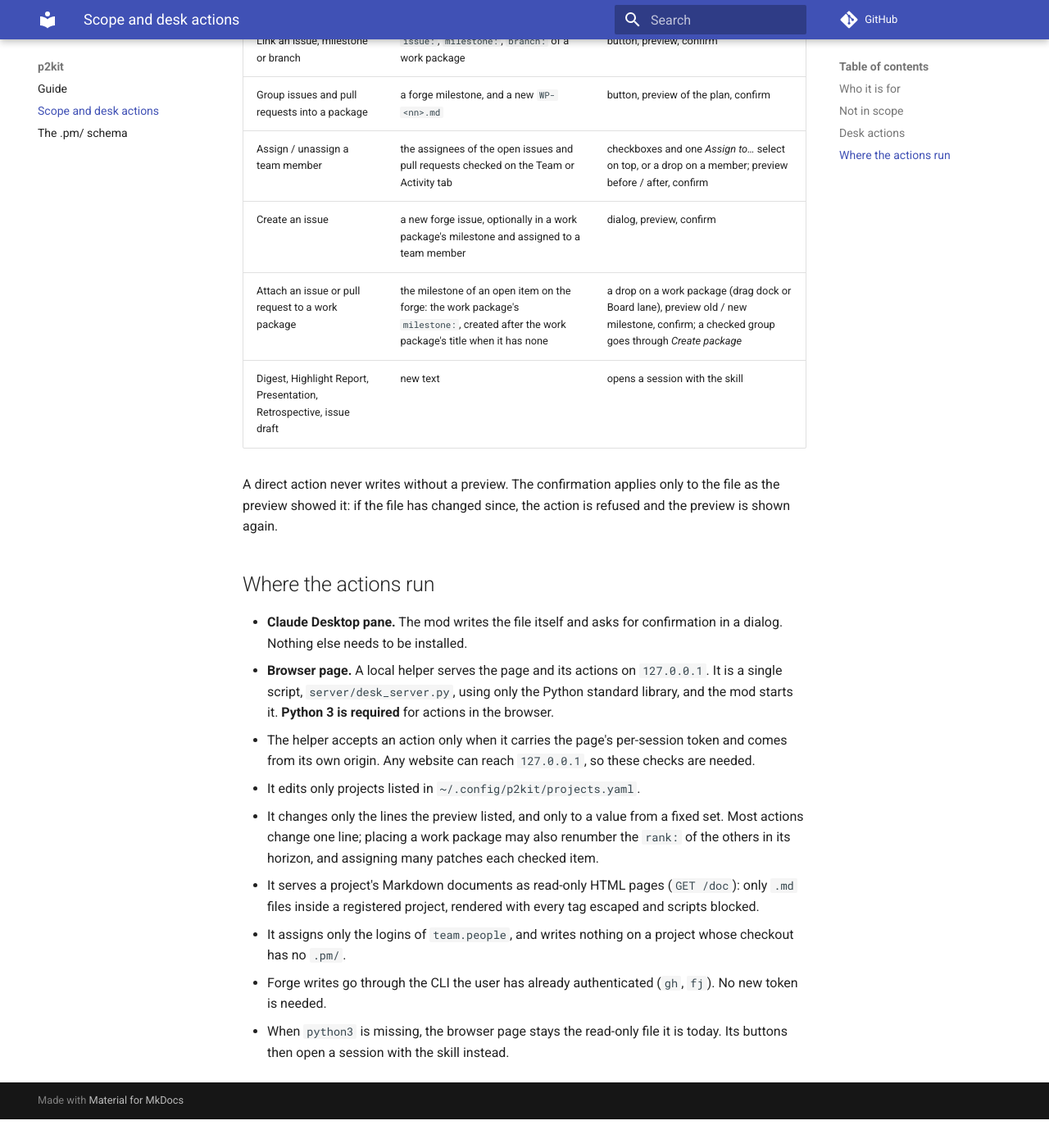
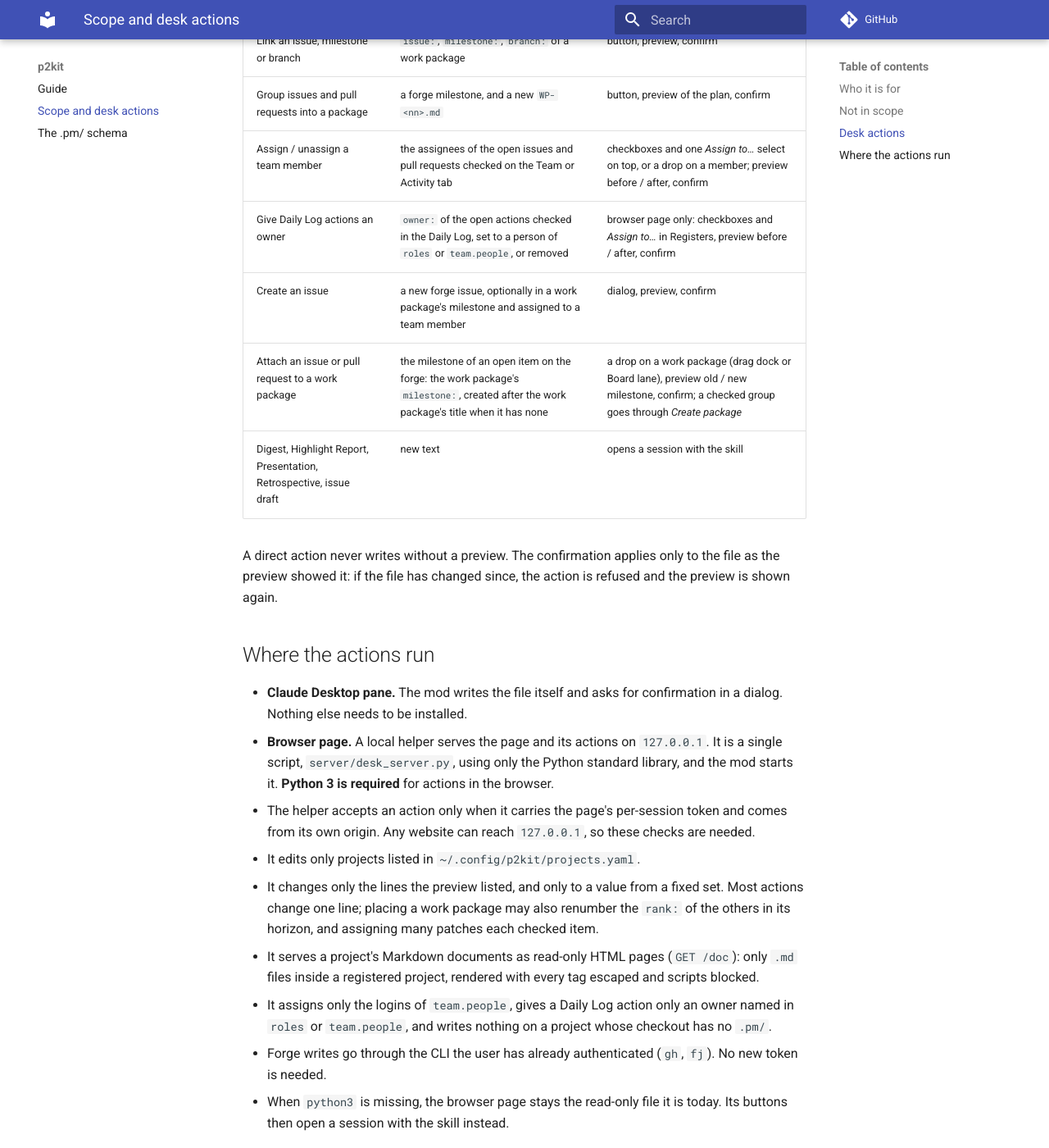
Before and after one commit to dgpaci/p2kit, an MkDocs documentation site: the page built from docs/scope.md, in a window 1280 px wide and 1400 px high, scrolled down 1301 px. Shown: the whole window at 82% size. Built offline with MkDocs 1.6.1 and Material for MkDocs 9.7.7, drawn with Linux system fonts in a browser that asks for light colours; comment, search, counter and statistics services are not loaded; before the commit the page ends 2666 px from its top, so only the background shows below that.

Commit message:
docs: align README, guide and scope with the desk changes of #79 and #80 (#81)
The guide still showed the Link column of the work packages and said
nothing of Daily Log actions: owners assigned from the desk, and open
actions listed per person in Team. The scope table gains the new
direct action and the helper's rule on owner names; the Team and
Work packages screenshots are rendered again from the demo, which
gains an overdue action.

Co-authored-by: Claude Opus 5.5 <noreply@anthropic.com>

```diff
--- a/docs/scope.md
+++ b/docs/scope.md
@@ -41,6 +41,7 @@ the PM reads it before it is saved.
 | Link an issue, milestone or branch | `issue:`, `milestone:`, `branch:` of a work package | button, preview, confirm |
 | Group issues and pull requests into a package | a forge milestone, and a new `WP-<nn>.md` | button, preview of the plan, confirm |
 | Assign / unassign a team member | the assignees of the open issues and pull requests checked on the Team or Activity tab | checkboxes and one *Assign to…* select on top, or a drop on a member; preview before / after, confirm |
+| Give Daily Log actions an owner | `owner:` of the open actions checked in the Daily Log, set to a person of `roles` or `team.people`, or removed | browser page only: checkboxes and *Assign to…* in Registers, preview before / after, confirm |
 | Create an issue | a new forge issue, optionally in a work package's milestone and assigned to a team member | dialog, preview, confirm |
 | Attach an issue or pull request to a work package | the milestone of an open item on the forge: the work package's `milestone:`, created after the work package's title when it has none | a drop on a work package (drag dock or Board lane), preview old / new milestone, confirm; a checked group goes through *Create package* |
 | Digest, Highlight Report, Presentation, Retrospective, issue draft | new text | opens a session with the skill |
@@ -64,7 +65,8 @@ shown again.
     in its horizon, and assigning many patches each checked item.
   - It serves a project's Markdown documents as read-only HTML pages (`GET /doc`): only `.md`
     files inside a registered project, rendered with every tag escaped and scripts blocked.
-  - It assigns only the logins of `team.people`, and writes nothing on a project whose
+  - It assigns only the logins of `team.people`, gives a Daily Log action only an owner named in
+    `roles` or `team.people`, and writes nothing on a project whose
     checkout has no `.pm/`.
   - Forge writes go through the CLI the user has already authenticated (`gh`, `fj`). No new
     token is needed.
```
Also changed, not shown: README.md (+6 -3 lines), docs/index.md (+7 -2 lines), docs/images/team.png, docs/images/work-packages.png, 1 other file.
